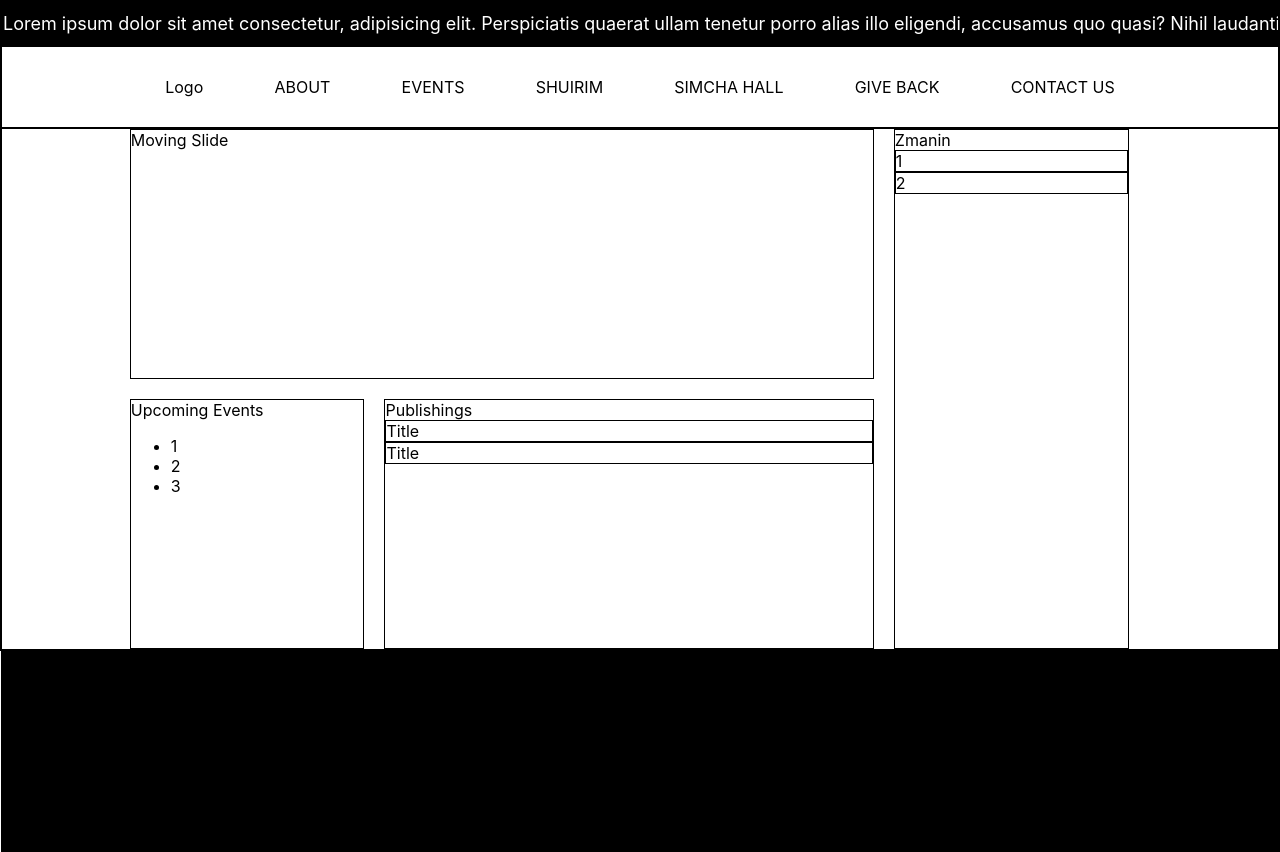
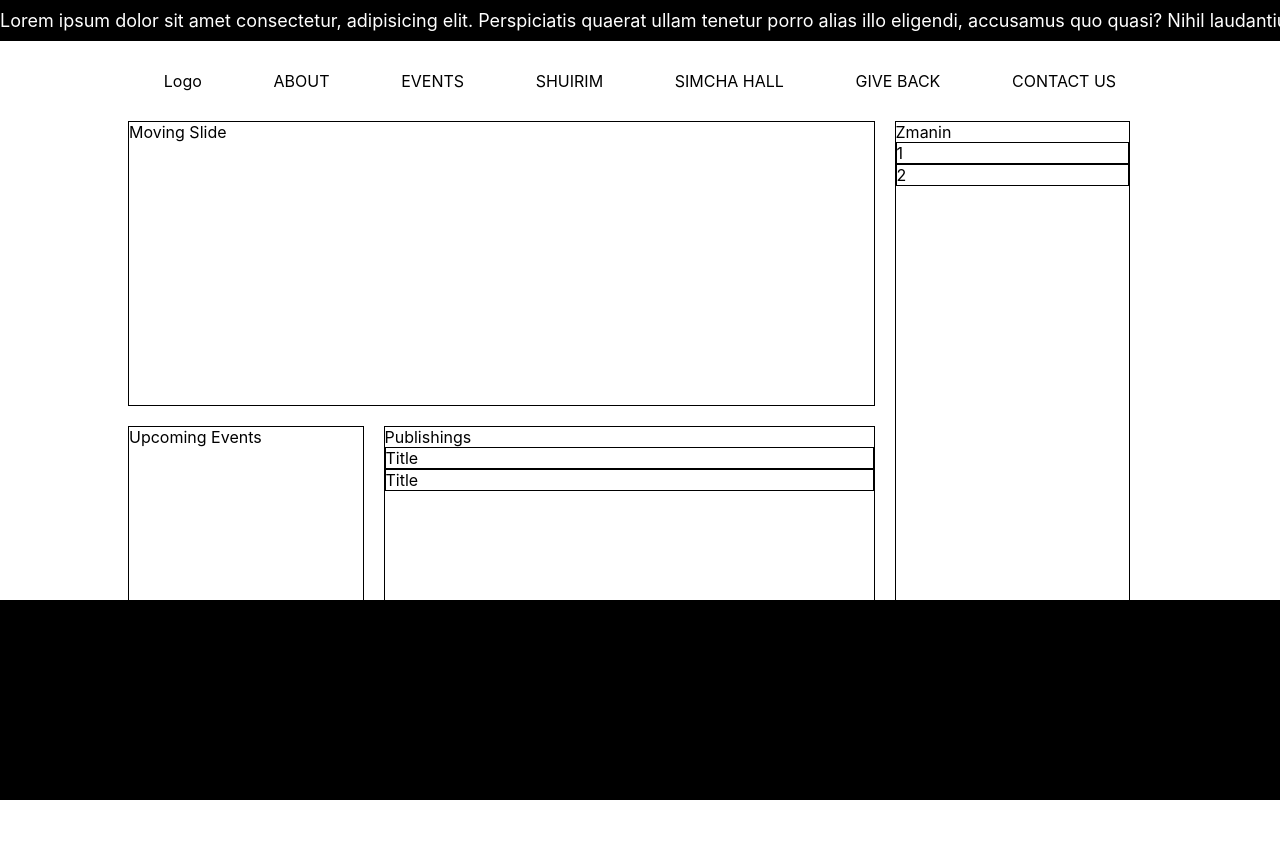
Before and after one commit to nateweis/Kahal_Chesed_Vemes_Frontend, a React (Create React App) app: page /pages/home in a window 1280 px wide. After the commit the page ends 800 px from the top, so only its background shows below. Built offline with nearby package versions, Linux system fonts and the light colour scheme.

Commit message:
made it a bit more legibale with the css

```diff
--- a/src/components/Home/HomePage.jsx
+++ b/src/components/Home/HomePage.jsx
@@ -5,12 +5,14 @@ import Publishings from './Publishings';
 import UpcomingEvents from './UpcomingEvents';
 import Zmainim from './Zmanim';
 
+import './home.css'
+
 class Home extends Component{
 
     render(){
         return(
             <>
-                <div style={style.homeContainer}>
+                <div className="homeContainer" style={style.homeContainer}>
                     <HomeSlide />
                     <Zmainim />
                     <UpcomingEvents />
@@ -26,7 +28,7 @@ const style = {
         display : 'grid',
         gridTemplateColumns: 'repeat(4, 23%)',
         gridGap: '20px',
-        gridAutoRows: 'minmax(250px, auto)',
+        gridAutoRows: 'minmax(285px, auto)',
         padding: '0 10%'
     }
 }
--- a/src/components/Home/UpcomingEvents.jsx
+++ b/src/components/Home/UpcomingEvents.jsx
@@ -7,11 +7,7 @@ class UpcomingEvents extends Component{
             <>
                 <div>
                     Upcoming Events
-                    <ul>
-                        <li>1</li>
-                        <li>2</li>
-                        <li>3</li>
-                    </ul>
+
                 </div>
             </>
         )
--- /dev/null
+++ b/src/components/Home/home.css
@@ -0,0 +1,3 @@
+.homeContainer div{
+    border: 1px solid black;
+}
--- a/src/components/Template/template.css
+++ b/src/components/Template/template.css
@@ -13,5 +13,5 @@
     width: 100vw;
     background-color: black;
     position: absolute;
-    bottom: -202px;
+    bottom: 0;
 }
--- a/src/index.css
+++ b/src/index.css
@@ -1,6 +1,9 @@
+*{
+  padding: 0;
+  margin: 0;
+  box-sizing: border-box;
+}
 body {
-  margin: 0;
-  padding: 0;
   font-family: -apple-system, BlinkMacSystemFont, 'Segoe UI', 'Roboto', 'Oxygen',
     'Ubuntu', 'Cantarell', 'Fira Sans', 'Droid Sans', 'Helvetica Neue',
     sans-serif;
@@ -13,9 +16,9 @@ code {
     monospace;
 
 }
-#root{
+/* #root{
   position: relative;
-}
-div{
+} */
+/* div{
   border: 1px solid black;
-}
+} */
```
